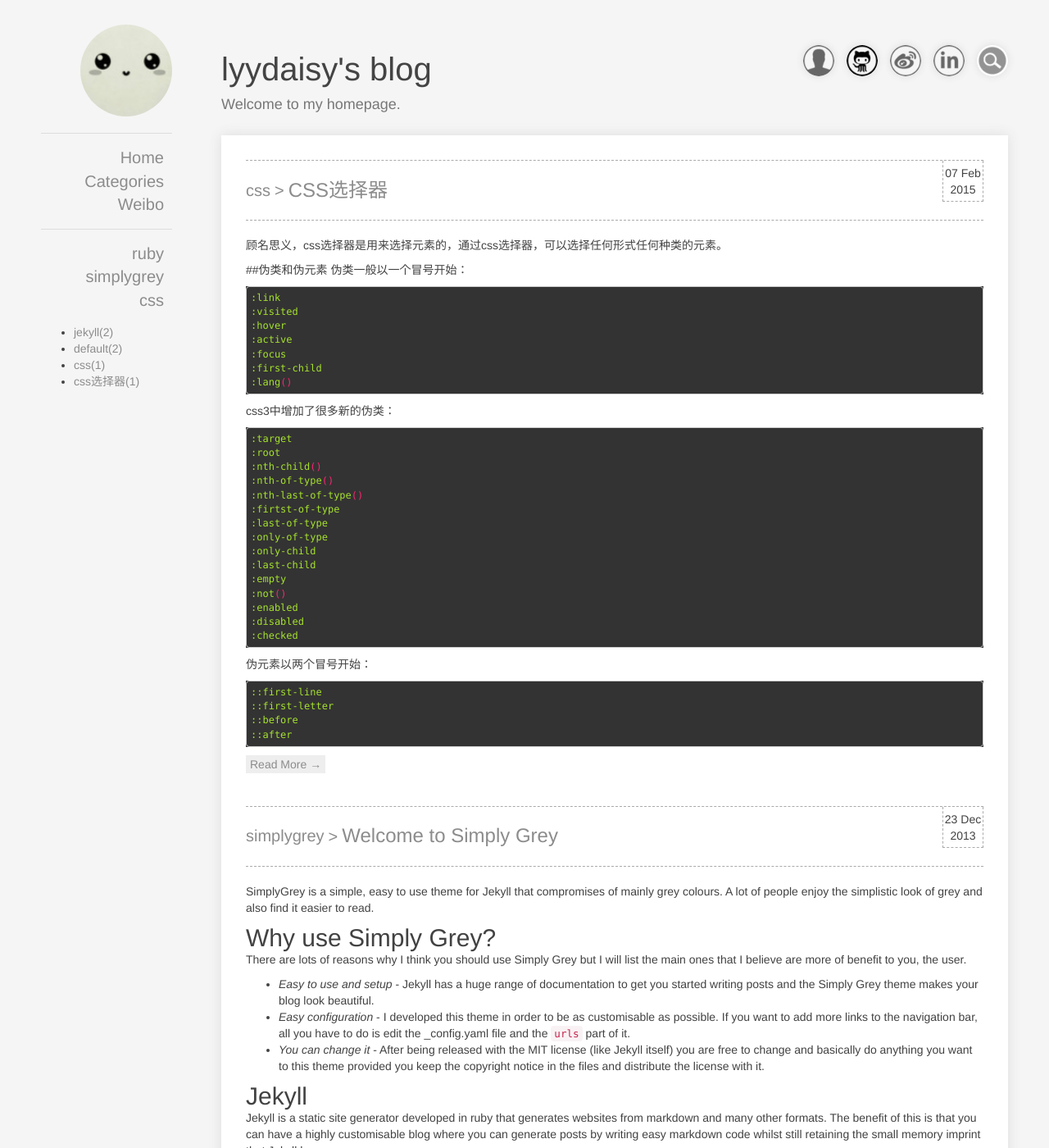
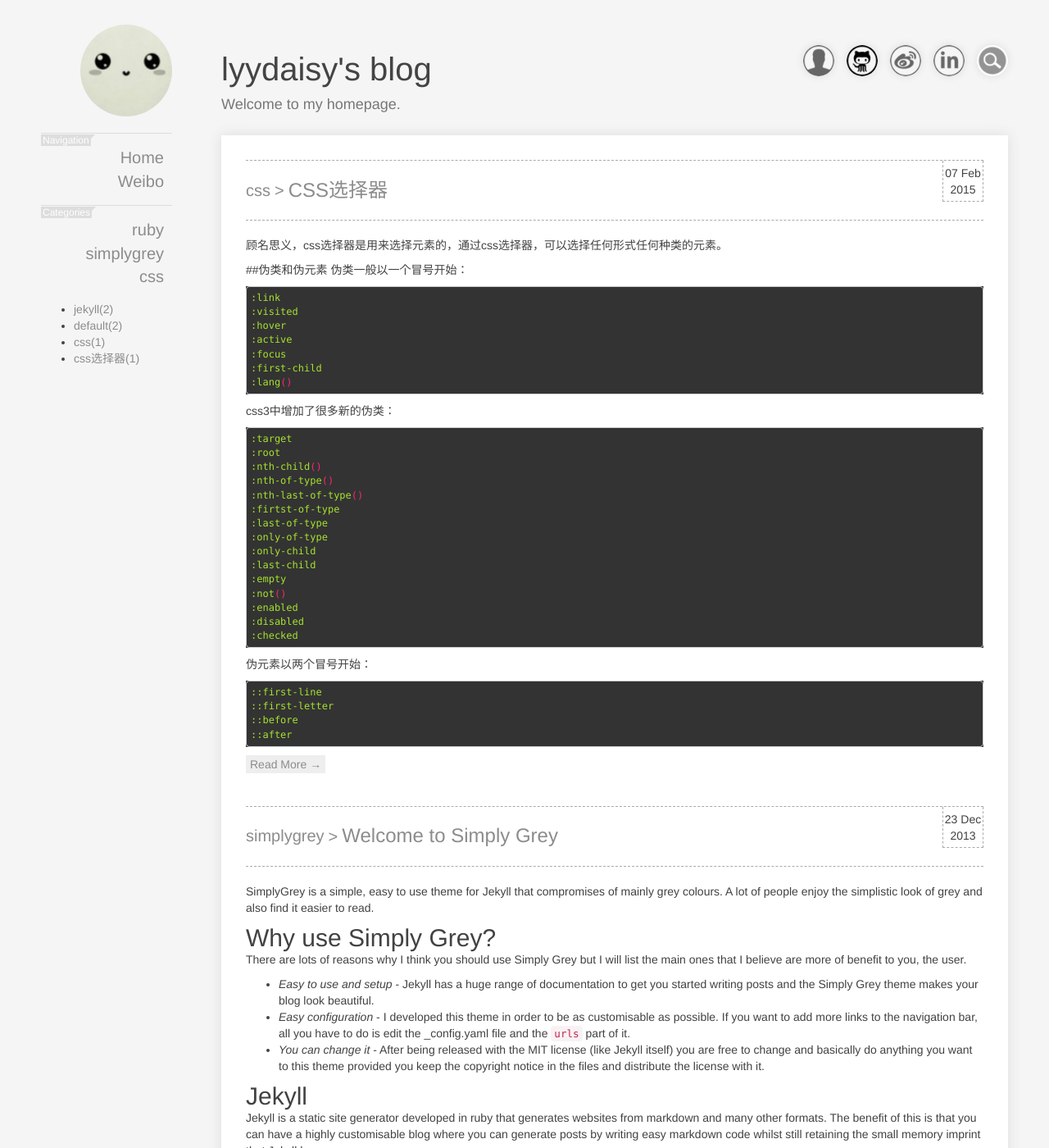
Before and after one commit to lyydaisy/lyydaisy.github.io, a Jekyll site: the page built from jekyll/index.html, in a window 1280 px wide and 1400 px high. Shown: the whole window at 82% size. Built offline with Jekyll 4.4.1, drawn with Linux system fonts in a browser that asks for light colours; Markdown is read by kramdown in place of the engine named in the settings; the list of posts is cut into pages by our own code.

Commit message:
triangle

```diff
--- a/_layouts/default.html
+++ b/_layouts/default.html
@@ -26,13 +26,14 @@
 			</div>
 
 			<div id="nav">
+				<div class="navTab">Navigation</div>
 				<ul>
 					<li><a href="/jekyll">Home</a></li>
-                				<li><a href="/jekyll/categories.html">Categories</a></li>
-                				<li><a href="http://weibo.com/u/2550326917" target="_blank">Weibo</a></li>
+                	<li><a href="http://weibo.com/u/2550326917" target="_blank">Weibo</a></li>
                 			</ul>
 			</div>
 			<div id="categories">
+				<div class="navTab">Categories</div>
 				<ul>
 					{% for category in site.categories %}
 					<li><a href="/jekyll/categories.html?category={{category|first}}">{{category | first}}</a></li>
--- a/css/main.css
+++ b/css/main.css
@@ -43,10 +43,12 @@ pre {
 #side{width:160px;position:fixed;left:50px;top:0;bottom:0;padding:30px 0;}
 #avator{text-align: right;margin-bottom:20px;}
 #avator img{width:112px;height:112px;border-radius:56px;}
-#nav,#categories{border-top:1px solid #ddd;}
+#nav,#categories{border-top:1px solid #ddd;position:relative;}
 #categories ul,#nav ul{margin:0;padding:15px 0;text-align:right;list-style-type: none;font-size:15px;}
 #categories li,#nav li{border-right:5px solid #F5F5F5;padding-right:5px;font-size:20px;}
 #categories li:hover,#nav li:hover{border-right:5px solid #424242;}
+.navTab{position:absolute;left:0;top:1px;background:#ddd;color:white;font-size:12px;height:14px;line-height:14px;padding:0 2px;}
+.navTab:after{content:'';display:block;position:absolute;right:-5px;top:0;width:0;height:0;border-top:5px solid #ddd;border-right:5px solid transparent;}
 
 #header{position:relative;}
 #header .title{font-size: 40px;line-height: 38px;font-weight: normal;margin: 0;color:#444;padding:15px 0 10px;}
```
